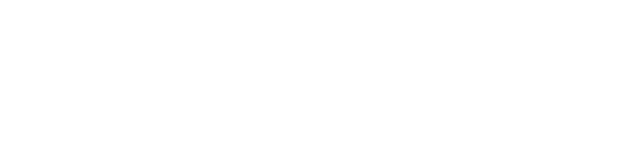
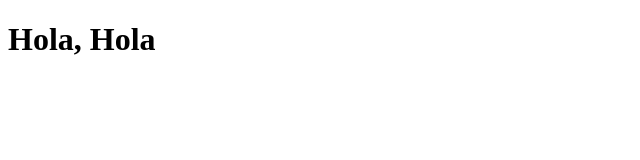
Before and after one commit to BGamboaCar/pro1-grupo3-palabra, a plain HTML site: page index.html in a window 1280 px wide. Shown: the whole page, without its empty margins (0-640 px from the left). Drawn offline with Linux system fonts and the light colour scheme.

Commit message:
Agregue un h1

```diff
--- a/index.html
+++ b/index.html
@@ -6,7 +6,7 @@
     <title>Document</title>
 </head>
 <body>
-
+    <h1>Hola, Hola</h1>
     <script src="./js/index.js"></script>
 </body>
 </html>
```
